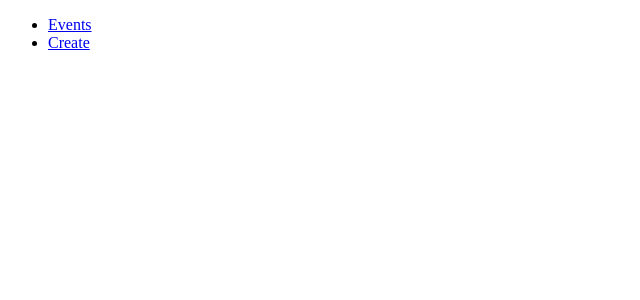
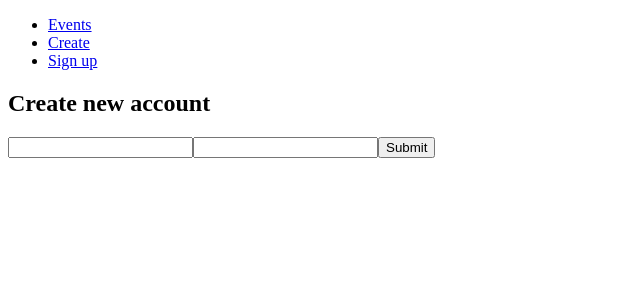
Before and after one commit to jarm111/tdd-demo-client, a React (Create React App) app: page /#/signup in a window 1280 px wide. Shown: the top 300 px of the page, without its empty margins (0-640 px from the left). Built offline with nearby package versions, Linux system fonts and the light colour scheme.

Commit message:
Implement sign up

```diff
--- a/src/App.tsx
+++ b/src/App.tsx
@@ -4,6 +4,7 @@ import EventsPaige from './pages/EventsPaige'
 import CreateEventPage from './pages/CreateEventPage'
 import EventDetailsPage from './pages/EventDetailsPage'
 import Navigation from './components/Navigation'
+import SignupPage from './pages/SignupPage'
 
 const App = () => {
   return (
@@ -19,6 +20,9 @@ const App = () => {
         <Route path={'/event/:id'}>
           <EventDetailsPage />
         </Route>
+        <Route path={'/signup'}>
+          <SignupPage />
+        </Route>
       </Switch>
     </>
   )
--- a/src/components/Navigation.tsx
+++ b/src/components/Navigation.tsx
@@ -10,6 +10,9 @@ const Navigation = () => {
       <li>
         <Link to="/create">Create</Link>
       </li>
+      <li>
+        <Link to="/signup">Sign up</Link>
+      </li>
     </ul>
   )
 }
--- /dev/null
+++ b/src/pages/SignupPage.tsx
@@ -0,0 +1,24 @@
+import React from 'react'
+import { useDispatch } from 'react-redux'
+import { useHistory } from 'react-router-dom'
+import { signup } from '../slices/userSlice'
+import SignupForm from '../components/SignupForm'
+
+const SignupPage = () => {
+  const dispatch = useDispatch()
+  const history = useHistory()
+
+  const handleSubmit = (data: any) => {
+    dispatch(signup(data))
+    history.push('/')
+  }
+
+  return (
+    <div>
+      <h2>Create new account</h2>
+      <SignupForm onSubmit={handleSubmit} />
+    </div>
+  )
+}
+
+export default SignupPage
```
Also changed, not shown: 2 other files (tests, documents, lock files or other folders).
